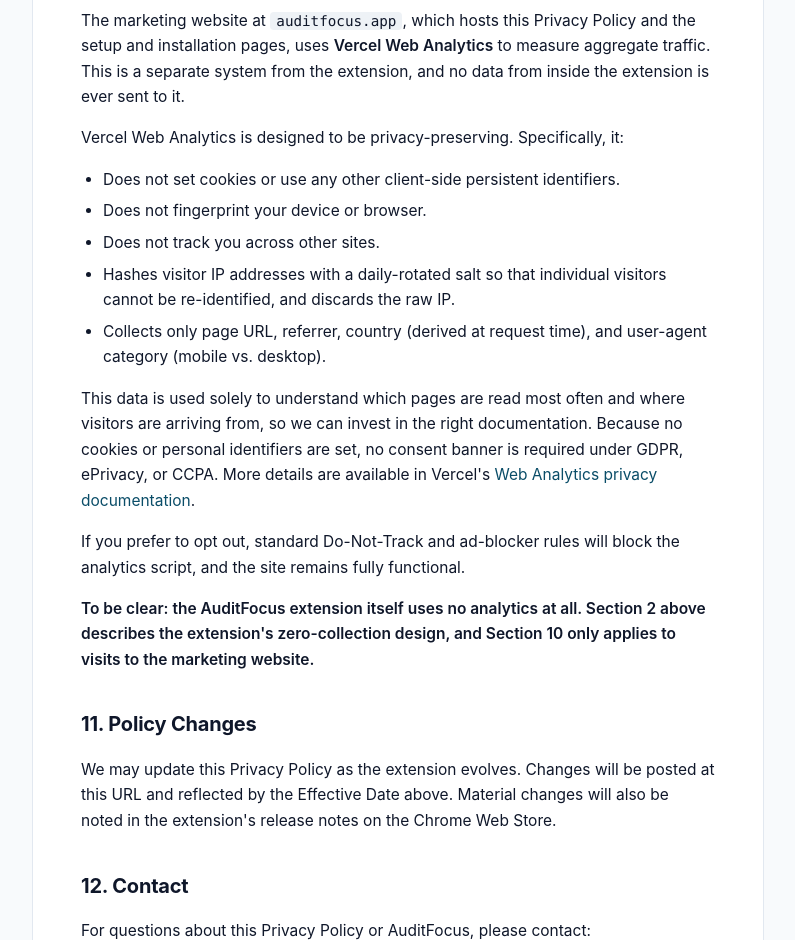
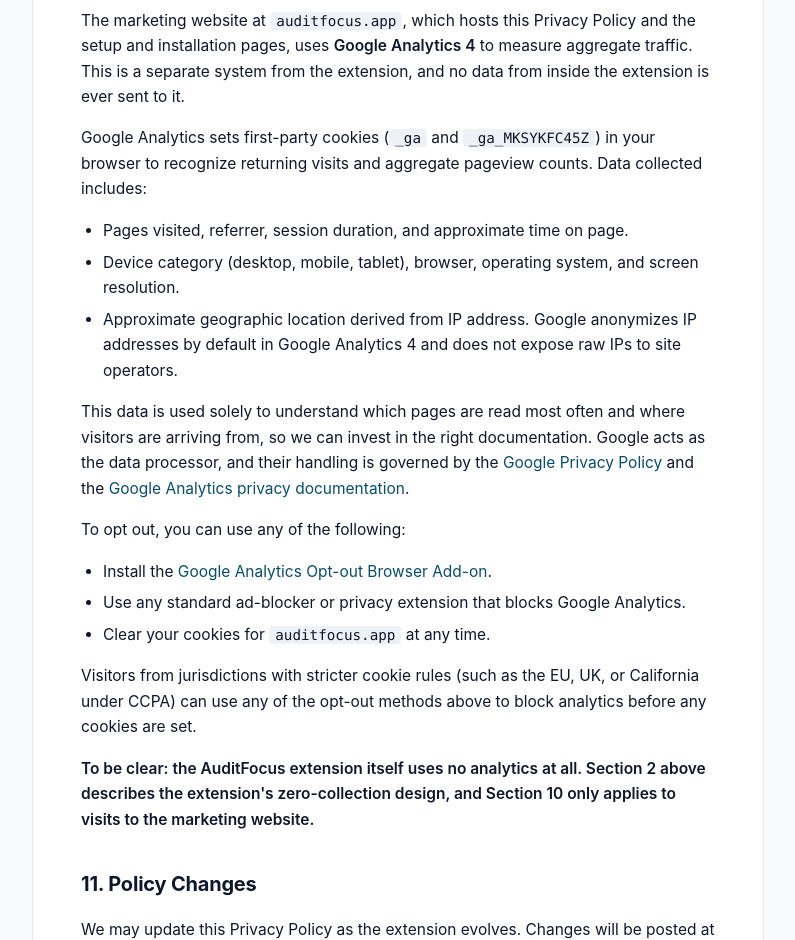
Before and after one commit to LoopheadLabs/auditfocus-site, a website: page privacy.html in a window 1280 px wide. Shown: the part 3920-4860 px from the top of the page, without its empty margins (242-1037 px from the left). Drawn offline with Linux system fonts and the light colour scheme; files whose address does not match are found by name.

Commit message:
Switch website analytics from Vercel to GA4, rewrite privacy Section 10

```diff
--- a/privacy.html
+++ b/privacy.html
@@ -1,6 +1,15 @@
 <!doctype html>
 <html lang="en">
 <head>
+  <!-- Google tag (gtag.js) -->
+  <script async src="https://www.googletagmanager.com/gtag/js?id=G-MKSYKFC45Z"></script>
+  <script>
+    window.dataLayer = window.dataLayer || [];
+    function gtag(){dataLayer.push(arguments);}
+    gtag('js', new Date());
+    gtag('config', 'G-MKSYKFC45Z');
+  </script>
+
   <meta charset="utf-8">
   <meta name="viewport" content="width=device-width, initial-scale=1">
   <title>Privacy Policy | AuditFocus</title>
@@ -221,17 +230,21 @@
     <p>AuditFocus is powered by <a href="https://github.com/dequelabs/axe-core">axe-core</a>, an open-source accessibility testing engine developed by Deque Systems and licensed under the Mozilla Public License 2.0 (MPL 2.0). Attribution is preserved in every generated report, including when the Agency white-label setting is enabled.</p>
 
     <h2>10. Website Analytics (auditfocus.app)</h2>
-    <p>The marketing website at <code>auditfocus.app</code>, which hosts this Privacy Policy and the setup and installation pages, uses <strong>Vercel Web Analytics</strong> to measure aggregate traffic. This is a separate system from the extension, and no data from inside the extension is ever sent to it.</p>
-    <p>Vercel Web Analytics is designed to be privacy-preserving. Specifically, it:</p>
+    <p>The marketing website at <code>auditfocus.app</code>, which hosts this Privacy Policy and the setup and installation pages, uses <strong>Google Analytics 4</strong> to measure aggregate traffic. This is a separate system from the extension, and no data from inside the extension is ever sent to it.</p>
+    <p>Google Analytics sets first-party cookies (<code>_ga</code> and <code>_ga_MKSYKFC45Z</code>) in your browser to recognize returning visits and aggregate pageview counts. Data collected includes:</p>
     <ul>
-      <li>Does not set cookies or use any other client-side persistent identifiers.</li>
-      <li>Does not fingerprint your device or browser.</li>
-      <li>Does not track you across other sites.</li>
-      <li>Hashes visitor IP addresses with a daily-rotated salt so that individual visitors cannot be re-identified, and discards the raw IP.</li>
-      <li>Collects only page URL, referrer, country (derived at request time), and user-agent category (mobile vs. desktop).</li>
+      <li>Pages visited, referrer, session duration, and approximate time on page.</li>
+      <li>Device category (desktop, mobile, tablet), browser, operating system, and screen resolution.</li>
+      <li>Approximate geographic location derived from IP address. Google anonymizes IP addresses by default in Google Analytics 4 and does not expose raw IPs to site operators.</li>
     </ul>
-    <p>This data is used solely to understand which pages are read most often and where visitors are arriving from, so we can invest in the right documentation. Because no cookies or personal identifiers are set, no consent banner is required under GDPR, ePrivacy, or CCPA. More details are available in Vercel's <a href="https://vercel.com/docs/analytics/privacy-policy">Web Analytics privacy documentation</a>.</p>
-    <p>If you prefer to opt out, standard Do-Not-Track and ad-blocker rules will block the analytics script, and the site remains fully functional.</p>
+    <p>This data is used solely to understand which pages are read most often and where visitors are arriving from, so we can invest in the right documentation. Google acts as the data processor, and their handling is governed by the <a href="https://policies.google.com/privacy">Google Privacy Policy</a> and the <a href="https://support.google.com/analytics/answer/6004245">Google Analytics privacy documentation</a>.</p>
+    <p>To opt out, you can use any of the following:</p>
+    <ul>
+      <li>Install the <a href="https://tools.google.com/dlpage/gaoptout">Google Analytics Opt-out Browser Add-on</a>.</li>
+      <li>Use any standard ad-blocker or privacy extension that blocks Google Analytics.</li>
+      <li>Clear your cookies for <code>auditfocus.app</code> at any time.</li>
+    </ul>
+    <p>Visitors from jurisdictions with stricter cookie rules (such as the EU, UK, or California under CCPA) can use any of the opt-out methods above to block analytics before any cookies are set.</p>
     <p><strong>To be clear: the AuditFocus extension itself uses no analytics at all. Section 2 above describes the extension's zero-collection design, and Section 10 only applies to visits to the marketing website.</strong></p>
 
     <h2>11. Policy Changes</h2>
@@ -246,8 +259,5 @@
   © 2026 Loophead Labs LLC &nbsp;·&nbsp; <a href="/">auditfocus.app</a>
 </footer>
 
-<!-- Vercel Web Analytics (privacy-friendly, no cookies) -->
-<script defer src="/assets/analytics.js"></script>
-
 </body>
 </html>
```
Also changed, not shown: index.html (+9 -3 lines), setup.html (+9 -3 lines).
